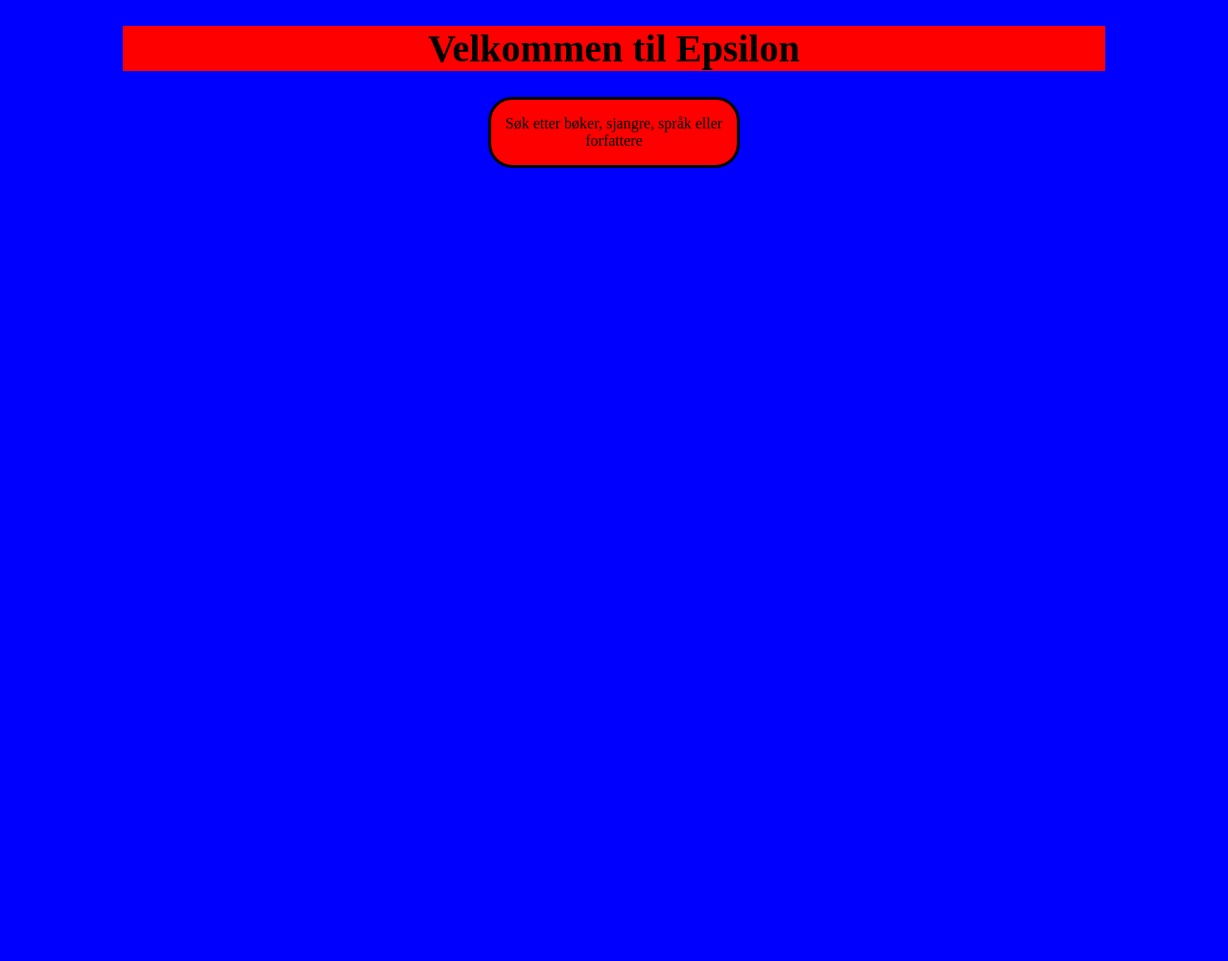
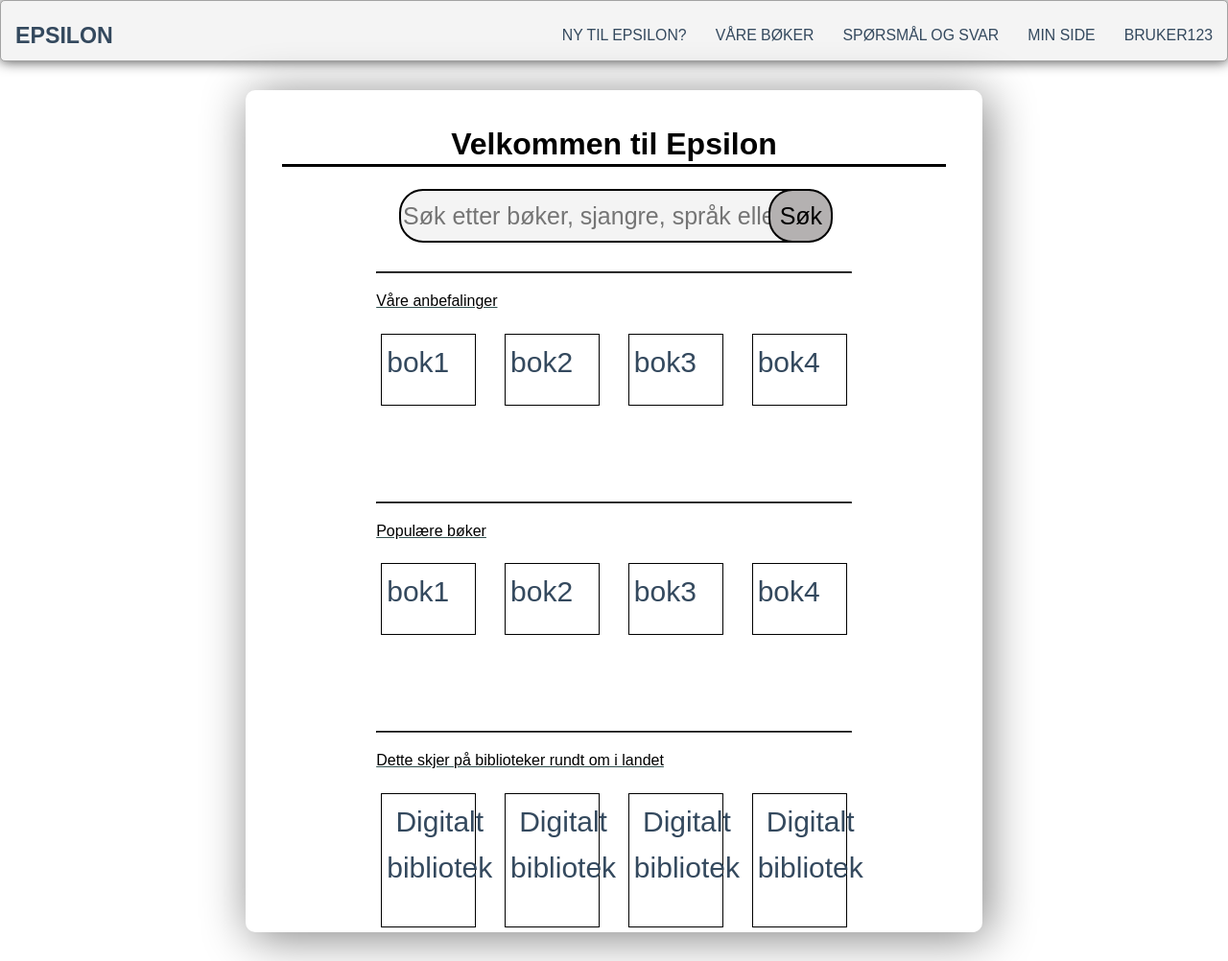
Before and after one commit to MiniHalvor/nettside, a PHP site: page /Bibliotek/index.html in a window 1280 px wide. Shown: the whole page at 96% size. Before the commit the page ends 175 px from the top, so only its background shows below. Run offline with PHP 8.4, Linux system fonts and the light colour scheme.

Commit message:
20.04.2020

```diff
--- a/Bibliotek/css/index.css
+++ b/Bibliotek/css/index.css
@@ -1,29 +1,168 @@
-h1 {
-  font-size: 40px;
+* {
+  box-sizing: border-box;
+}
+body {
+  font-family: "Montserrat", sans-serif;
+  line-height: 1.6;
+  margin: 0;
+  min-height: 100vh;
+  overflow-x: hidden;
+}
+#master {
+  position: absolute;
+
+  height: auto;
+  width: 100vw;
+}
+ul {
+  margin: 0;
+  padding: 0;
+  list-style: none;
 }
 
-#master {
-  position: absolute;
-  background-color: blue;
-  height: 100%;
-  width: 100%;
-  margin: -8px;
+h2,
+h3,
+a {
+  color: #34495e;
 }
 
-#header {
-  position: relative;
-  background-color: red;
-  margin: auto;
-  width: 80%;
-  text-align: center;
+a {
+  text-decoration: none;
 }
 
+.logo {
+  margin: 0;
+  font-size: 1.45em;
+}
+
+.main-nav {
+  margin-top: 5px;
+  display: flex;
+}
+.logo a,
+.main-nav a {
+  padding: 10px 15px;
+  text-transform: uppercase;
+  text-align: center;
+  display: block;
+}
+
+.main-nav a {
+  color: #34495e;
+  font-size: 0.99em;
+}
+
+.main-nav a:hover {
+  color: #718daa;
+}
+
+.header {
+  display: flex;
+  height: 8vh;
+  padding-top: 0.5em;
+  padding-bottom: 0.5em;
+  border: 1px solid #a2a2a2;
+  background-color: #f4f4f4;
+  -webkit-box-shadow: 0px 0px 14px 0px rgba(0, 0, 0, 0.75);
+  -moz-box-shadow: 0px 0px 14px 0px rgba(0, 0, 0, 0.75);
+  box-shadow: 0px 0px 14px 0px rgba(0, 0, 0, 0.75);
+  -webkit-border-radius: 5px;
+  -moz-border-radius: 5px;
+  border-radius: 5px;
+  flex-direction: row;
+  justify-content: space-between;
+}
+
+#tittel {
+  padding-top: 10px;
+  margin: auto;
+  height: 10vh;
+  width: 90%;
+  text-align: center;
+  border-bottom: 3px solid black;
+}
 #søkefelt {
   position: relative;
+  width: 35vw;
+  height: 7vh;
+  margin-left: auto;
+  margin-right: auto;
+  margin-top: 3%;
+}
+
+#søkefelt input {
+  position: absolute;
+  width: 100%;
+  height: 100%;
+  background-color: #f4f4f4;
+  border: 2px solid black;
+  border-radius: 25px;
+  font-size: 25px;
+}
+
+#søkefelt button {
+  position: absolute;
+  width: 15%;
+  height: 100%;
+  margin-left: 86%;
+  background-color: #b4b1b1;
+  border: 2px solid black;
+  border-radius: 25px;
+  font-size: 25px;
+}
+
+#content {
+  position: relative;
+  height: auto;
+  width: 60%;
+  margin: auto;
+  margin-top: 30px;
+  box-shadow: 5px 5px 50px grey;
+  border-radius: 10px;
+}
+
+.row-container {
+  margin: 30px;
+  justify-content: flex-start;
+}
+
+.row-container p {
+  margin-left: 15%;
+  text-decoration: underline darkslategrey;
+}
+
+.linje {
+  width: 70%;
+  border-color: rgb(0, 0, 0);
+}
+.row {
+  display: flex;
+  margin: auto;
+  margin-top: 2%;
   text-align: center;
-  background-color: red;
-  border: 3px solid black;
-  border-radius: 25px;
+  position: relative;
+  height: 150px;
+  width: 70%;
+
+  flex-direction: row;
+  justify-content: space-between;
+}
+.Bok {
+  margin: 5px;
+  height: 75px;
+  display: flex;
+  border: 1px solid black;
   width: 20%;
-  margin: auto;
+  padding: 5px;
+  font-size: 30px;
 }
+
+.nyhet {
+  margin: 5px;
+  height: cover;
+  display: flex;
+  border: 1px solid black;
+  width: 20%;
+  padding: 5px;
+  font-size: 30px;
+}
--- a/Bibliotek/index.html
+++ b/Bibliotek/index.html
@@ -1,7 +1,7 @@
 <!DOCTYPE html>
 <html>
   <head>
-    <title>Hei!</title>
+    <title>Epsilon</title>
     <link rel="stylesheet" href="css/index.css" />
     <meta charset="UTF-8" />
     <!--<link rel="shortcut icon" href="logoer/favicon.ico" /> -->
@@ -9,19 +9,83 @@
 
   <body>
     <div id="master">
-      <div id="header">
-        <h1>Velkommen til Epsilon</h1>
-      </div>
-      <div id="søkefelt">
-        <p>Søk etter bøker, sjangre, språk eller forfattere</p>
-      </div>
-      <div id="nav-bar"></div>
+      <header class="header">
+        <h1 class="logo"><a href="#">Epsilon</a></h1>
+        <ul class="main-nav">
+          <li><a href="#">Ny til Epsilon?</a></li>
+          <li><a href="#">Våre bøker</a></li>
+          <li><a href="#">Spørsmål og svar</a></li>
+          <li><a href="#">Min side</a></li>
+          <li><a href="#">Bruker123</a></li>
+        </ul>
+      </header>
       <div id="content">
-        <div id="row-1"></div>
-        <div id="row-2">
-          <div class="Bok"></div>
+        <div id="tittel"><h1>Velkommen til Epsilon</h1></div>
+
+        <div id="søkefelt">
+          <form action="result.php" method="POST">
+            <input
+              type="text"
+              id="fornavn"
+              placeholder="Søk etter bøker, sjangre, språk eller forfattere"
+              name="Søk"
+              required
+            />
+
+            <button type="submit">Søk</button>
+          </form>
         </div>
-        <div id="row-3"></div>
+        <div class="row-container">
+          <hr class="linje" />
+          <p>Våre anbefalinger</p>
+          <div class="row">
+            <div class="Bok"><a href="#">bok1</a></div>
+            <div class="Bok"><a href="#">bok2</a></div>
+            <div class="Bok"><a href="#">bok3</a></div>
+            <div class="Bok"><a href="#">bok4</a></div>
+          </div>
+        </div>
+
+        <div class="row-container">
+          <hr class="linje" />
+          <p>Populære bøker</p>
+          <div class="row">
+            <div class="Bok"><a href="#">bok1</a></div>
+            <div class="Bok"><a href="#">bok2</a></div>
+            <div class="Bok"><a href="#">bok3</a></div>
+            <div class="Bok"><a href="#">bok4</a></div>
+          </div>
+        </div>
+        <div class="row-container">
+          <hr class="linje" />
+          <p>Dette skjer på biblioteker rundt om i landet</p>
+          <div class="row">
+            <div class="nyhet">
+              <a
+                href="https://www.ostlendingen.no/fylkesbiblioteket-gar-digitalt-stengte-bibliotek-er-et-demokratisk-problem/s/5-69-920391"
+                >Digitalt bibliotek</a
+              >
+            </div>
+            <div class="nyhet">
+              <a
+                href="https://www.ostlendingen.no/fylkesbiblioteket-gar-digitalt-stengte-bibliotek-er-et-demokratisk-problem/s/5-69-920391"
+                >Digitalt bibliotek</a
+              >
+            </div>
+            <div class="nyhet">
+              <a
+                href="https://www.ostlendingen.no/fylkesbiblioteket-gar-digitalt-stengte-bibliotek-er-et-demokratisk-problem/s/5-69-920391"
+                >Digitalt bibliotek</a
+              >
+            </div>
+            <div class="nyhet">
+              <a
+                href="https://www.ostlendingen.no/fylkesbiblioteket-gar-digitalt-stengte-bibliotek-er-et-demokratisk-problem/s/5-69-920391"
+                >Digitalt bibliotek</a
+              >
+            </div>
+          </div>
+        </div>
       </div>
       <div id="footer"></div>
     </div>
```
Also changed, not shown: Bibliotek/Epsilon.png.
